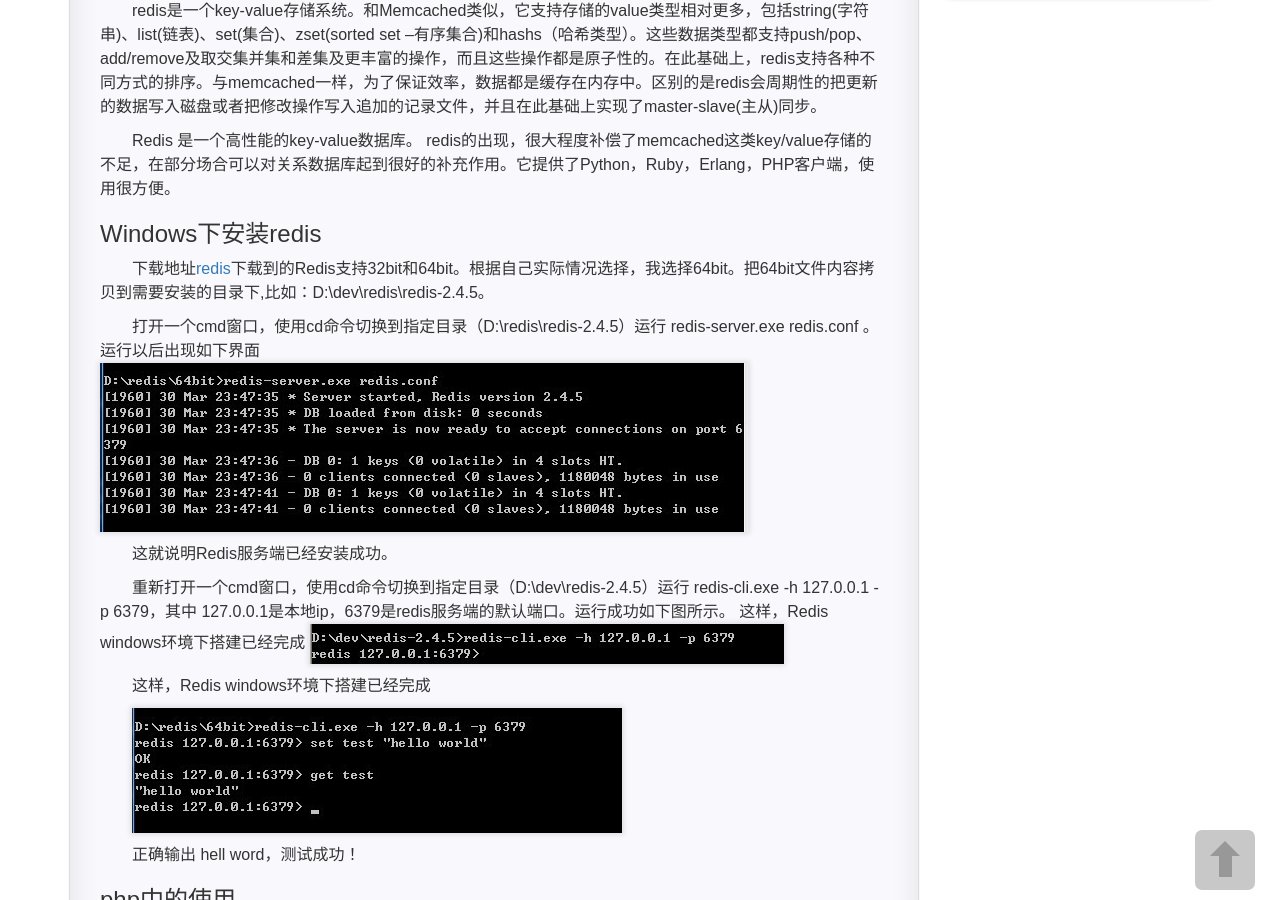
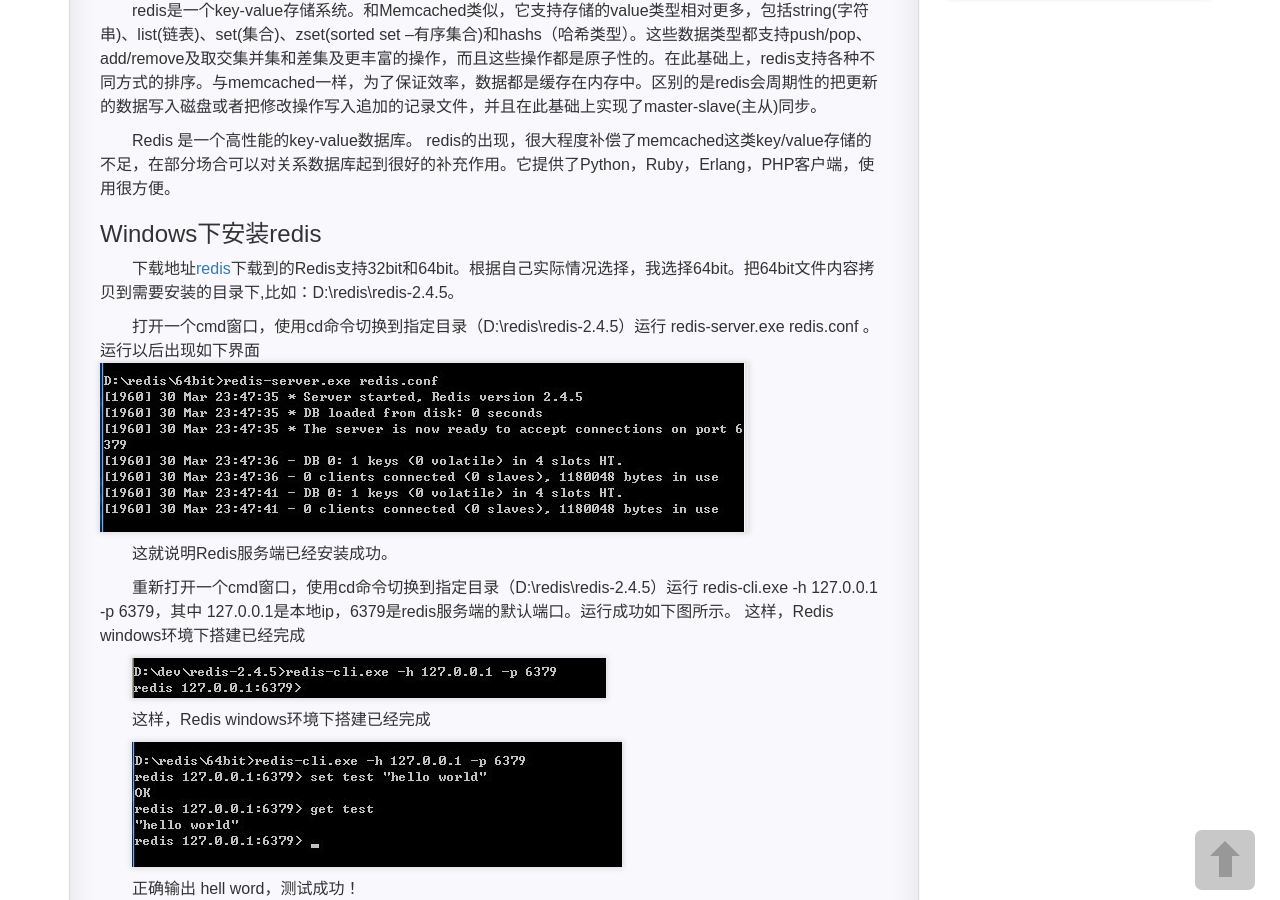
Before and after one commit to hexing-w/hexing-w.github.io, a Jekyll site: the page built from _posts/2016-03-30-Windows安装redis.md, in a window 1280 px wide and 900 px high, scrolled down 254 px. Built offline with Jekyll 4.4.1, drawn with Linux system fonts in a browser that asks for light colours; nearby versions of some CDN libraries; comment, search, counter and statistics services are not loaded; a style sheet for code colours, icons or effects is not loaded.

Commit message:
Update 2016-03-30-Windows安装redis.md

```diff
--- a/_posts/2016-03-30-Windows安装redis.md
+++ b/_posts/2016-03-30-Windows安装redis.md
@@ -17,14 +17,15 @@
 
 ### Windows下安装redis
 
-下载地址[redis](https://github.com/dmajkic/redis/downloads)下载到的Redis支持32bit和64bit。根据自己实际情况选择，我选择64bit。把64bit文件内容拷贝到需要安装的目录下,比如：D:\dev\redis\redis-2.4.5。
+下载地址[redis](https://github.com/dmajkic/redis/downloads)下载到的Redis支持32bit和64bit。根据自己实际情况选择，我选择64bit。把64bit文件内容拷贝到需要安装的目录下,比如：D:\redis\redis-2.4.5。
 
 打开一个cmd窗口，使用cd命令切换到指定目录（D:\redis\redis-2.4.5）运行 redis-server.exe redis.conf 。运行以后出现如下界面![redis](http://hexing-w.github.io/css/pics/redis.jpg)
 
 这就说明Redis服务端已经安装成功。
 
-重新打开一个cmd窗口，使用cd命令切换到指定目录（D:\dev\redis-2.4.5）运行 redis-cli.exe -h 127.0.0.1 -p 6379，其中 127.0.0.1是本地ip，6379是redis服务端的默认端口。运行成功如下图所示。
+重新打开一个cmd窗口，使用cd命令切换到指定目录（D:\redis\redis-2.4.5）运行 redis-cli.exe -h 127.0.0.1 -p 6379，其中 127.0.0.1是本地ip，6379是redis服务端的默认端口。运行成功如下图所示。
 这样，Redis windows环境下搭建已经完成
+
 ![redis_server](http://hexing-w.github.io/css/pics/redis_server.jpg)
 
 这样，Redis windows环境下搭建已经完成
```
